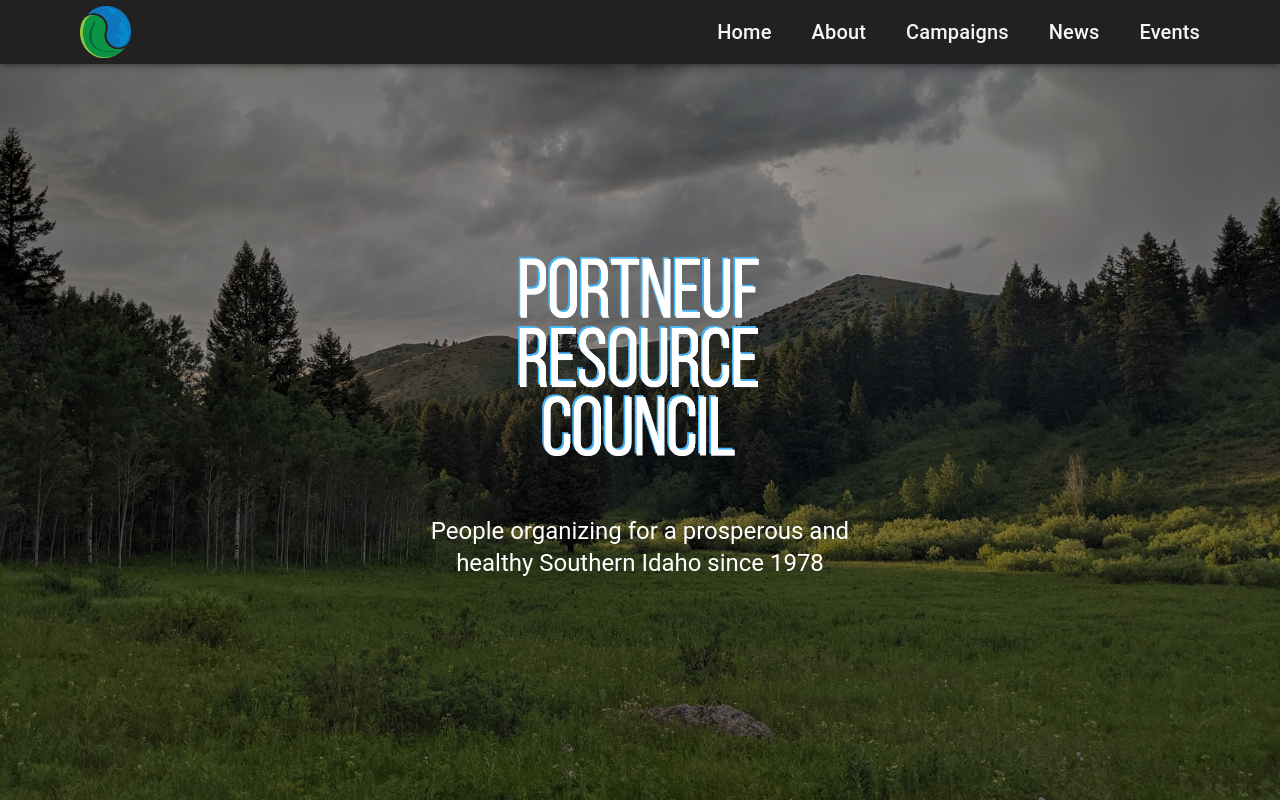
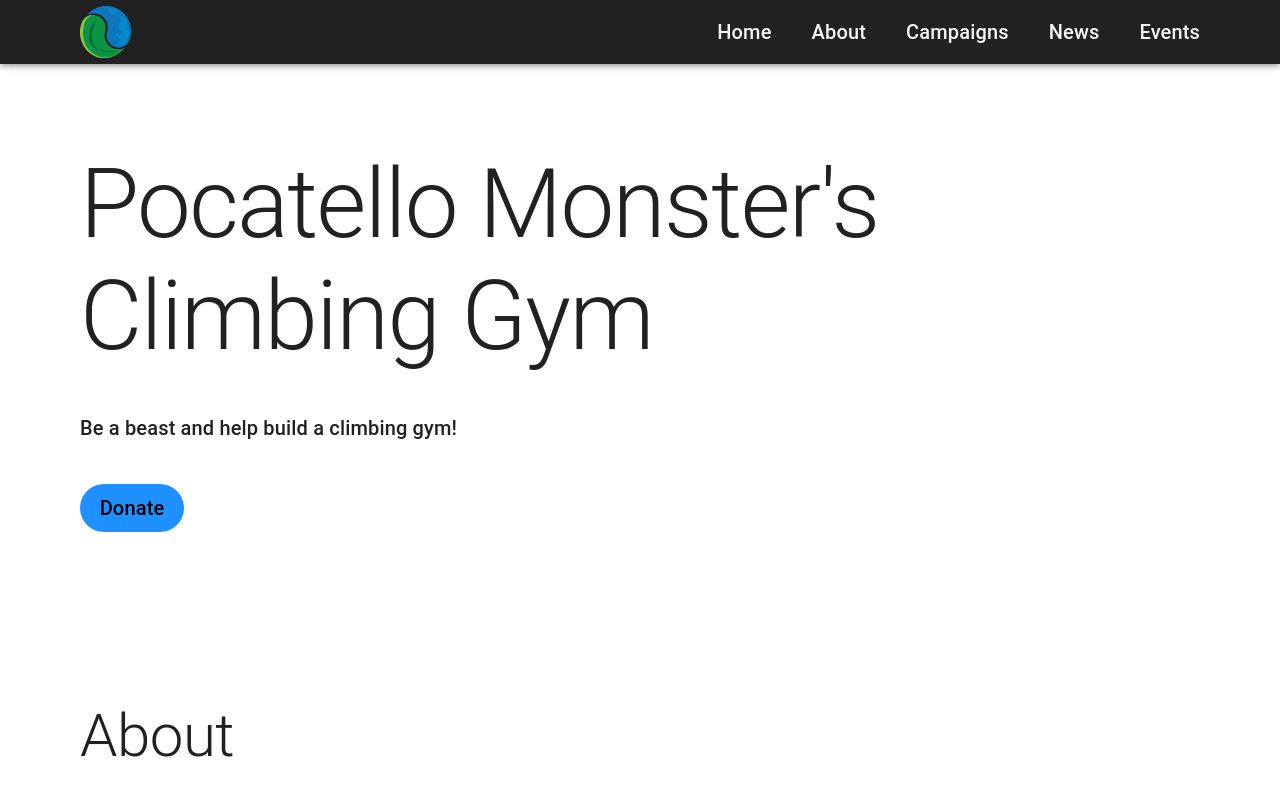
Before and after one commit to TerranTEn/pocatello-monsters, a React (Create React App) app: page / in a window 1280 px wide. Shown: the top 802 px of the page. Built offline with nearby package versions, Linux system fonts and the light colour scheme.

Commit message:
Updated to smash-tracker style

```diff
--- a/src/components/Home.jsx
+++ b/src/components/Home.jsx
@@ -1,12 +1,12 @@
 import Grid from "@material-ui/core/Grid";
 
-import Splash from "./Splash";
+import SmashSplash from "./SmashSplash";
 import About from "./About";
 
 function Home() {
   return (
     <Grid item container>
-      <Splash />
+      <SmashSplash />
       <About />
     </Grid>
   );
--- /dev/null
+++ b/src/components/SmashSplash.jsx
@@ -0,0 +1,48 @@
+import { makeStyles } from "@material-ui/core/styles";
+import { Typography, Grid } from "@material-ui/core";
+
+import DonateButton from "./DonateButton";
+
+function Splash() {
+  const classes = useStyles();
+  return (
+    <Grid container item xs={12}>
+      <Grid className={classes.root} container item xs={12} spacing={5}>
+        <Grid item xs={12}>
+          <Typography
+            className={classes.header}
+            color="textPrimary"
+            variant="h1"
+          >
+            Pocatello Monster's Climbing Gym
+          </Typography>
+        </Grid>
+        <Grid className={classes.smallHeader} item xs={12}>
+          <Typography color="textPrimary" variant="h6">
+            Be a beast and help build a climbing gym!
+          </Typography>
+        </Grid>
+        <Grid item xs={12}>
+          <DonateButton />
+        </Grid>
+      </Grid>
+    </Grid>
+  );
+}
+
+const useStyles = makeStyles({
+  root: {
+    maxWidth: 1160,
+    margin: "auto",
+    paddingTop: "10%",
+    paddingBottom: "10%",
+  },
+  header: {
+    maxWidth: "100%",
+  },
+  smallHeader: {
+    maxWidth: 480,
+  },
+});
+
+export default Splash;
--- a/src/components/Splash.jsx
+++ b/src/components/Splash.jsx
@@ -2,7 +2,6 @@
 import { Typography, Grid } from "@material-ui/core";
 
 import BgImage from "../images/WestFork.jpg";
-import PRCtext from "../images/PRCtext-white.png";
 
 function Splash() {
   const classes = useStyles();
@@ -14,21 +13,16 @@
       direction="column"
       alignItems="center"
     >
-      <Grid item alignContent="center">
-        <img
-          src={PRCtext}
-          className={classes.headerImage}
-          alt="Portneuf Resource Council"
-        />
+      <Grid item alignContent="center" color="textPrimary">
+        <Typography variant="h1"></Typography>
       </Grid>
       <Grid item>
         <Typography
           className={classes.smallHeader}
-          color="primary"
-          variant="h5"
+          color="textPrimary"
+          variant="h2"
         >
-          People organizing for a prosperous and healthy Southern Idaho since
-          1978
+          Be a beast and help build a climbing gym!
         </Typography>
       </Grid>
 
@@ -43,6 +37,7 @@
     textAlign: "center",
     backgroundColor: "black",
     zIndex: -2,
+    paddingTop: "20vh",
   },
 
   headerImage: {
@@ -51,7 +46,6 @@
   },
   smallHeader: {
     maxWidth: 480,
-    color: "white",
   },
   background: {
     backgroundImage: `url(${BgImage})`,
```
